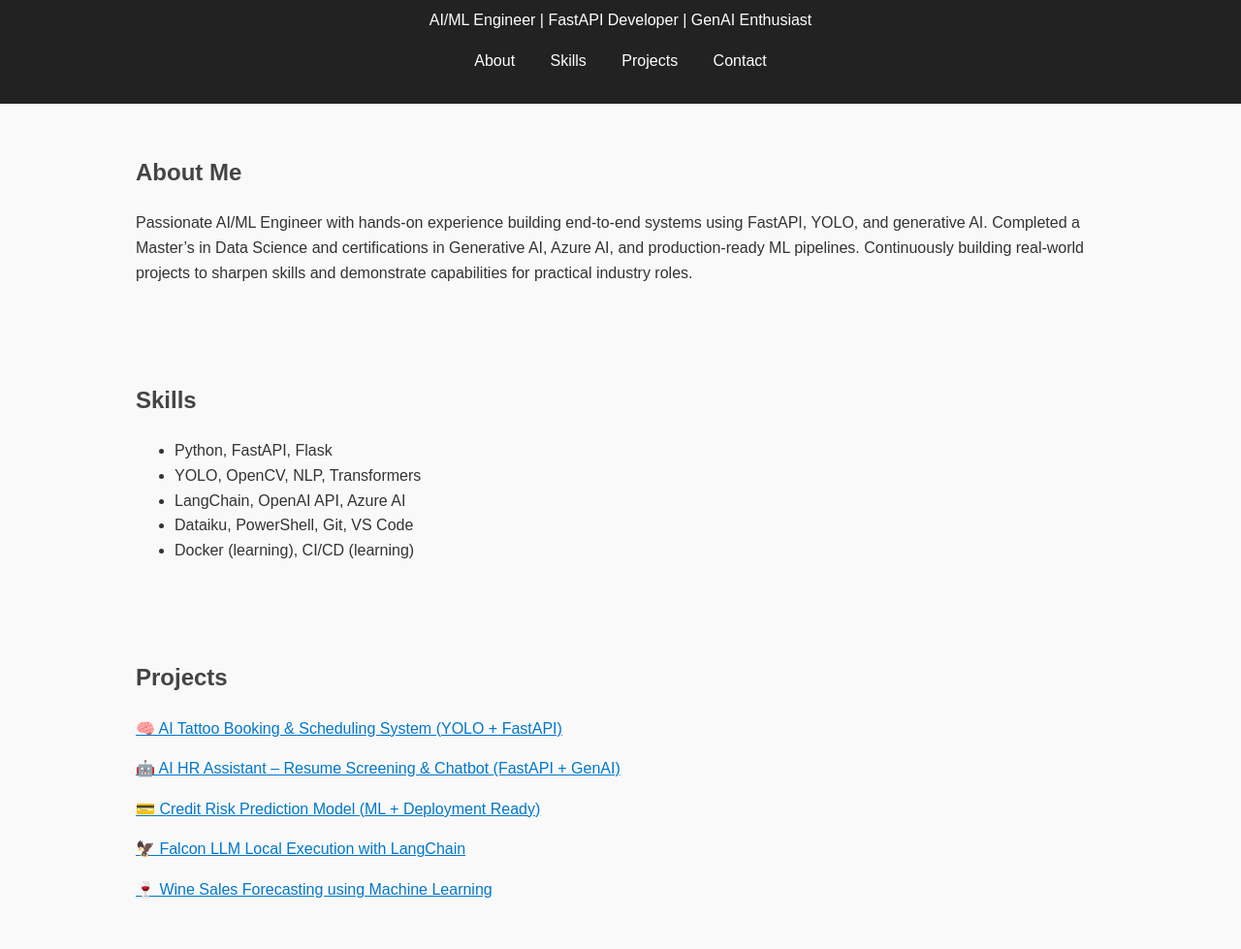
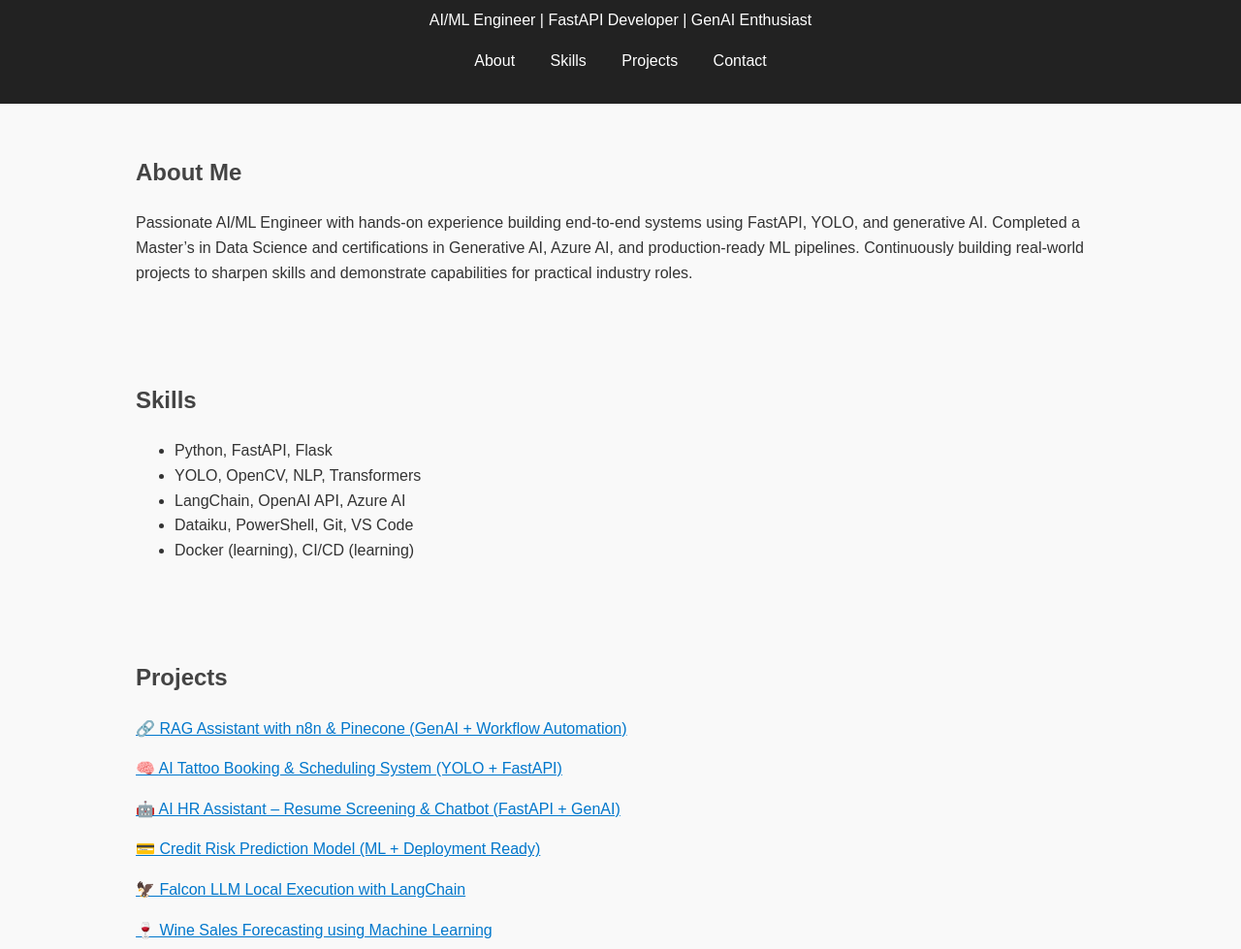
Before and after one commit to VibhavJaiswal/vibhav-portfolio, a plain HTML site: page index.html in a window 1280 px wide. Shown: the part 118-1097 px from the top of the page at 97% size. Drawn offline with Linux system fonts and the light colour scheme.

Commit message:
Updated index.html to include RAG Assistant project

```diff
--- a/index.html
+++ b/index.html
@@ -82,6 +82,11 @@
   <section id="projects">
     <h2>Projects</h2>
     <div class="projects">
+
+    <a href="https://github.com/VibhavJaiswal/rag-assistant-n8n-openai" target="_blank">
+      🔗 RAG Assistant with n8n & Pinecone (GenAI + Workflow Automation)
+    </a>
+
       <a href="https://github.com/VibhavJaiswal/tattoo-booking-system" target="_blank">
         🧠 AI Tattoo Booking & Scheduling System (YOLO + FastAPI)
       </a>
```
